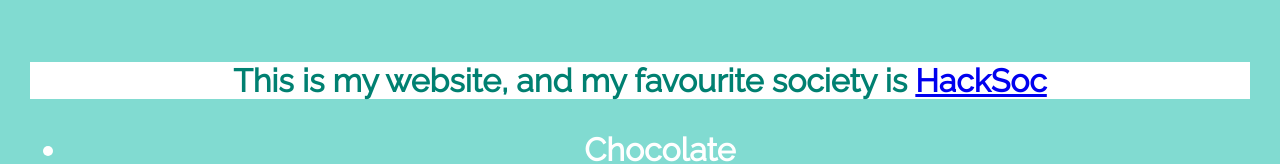
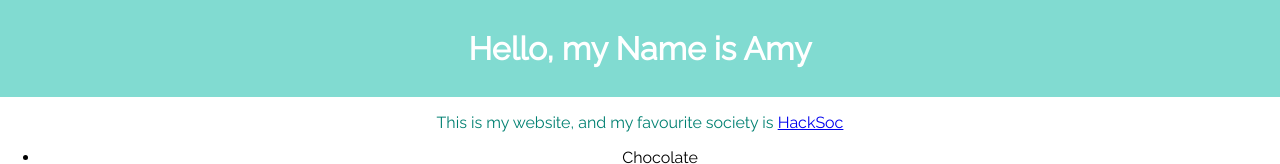
Before and after one commit to RedRoxProjects/hacksoc-demo, a plain HTML site: page index.html in a window 1280 px wide. Shown: the top 164 px of the page. Drawn offline with Linux system fonts and the light colour scheme.

Commit message:
Update index.html

```diff
--- a/index.html
+++ b/index.html
@@ -6,7 +6,7 @@
 </head>
 
 <body>
-	<h1><Hello, my Name is Amy</h1>
+	<h1>Hello, my Name is Amy</h1>
 
 	<p class="info">This is my website, and my favourite society is <a href="http://hacksocnotts.co.uk">HackSoc</a></p>
 	<ul>
```
